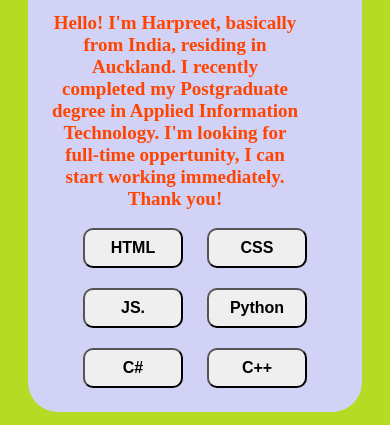
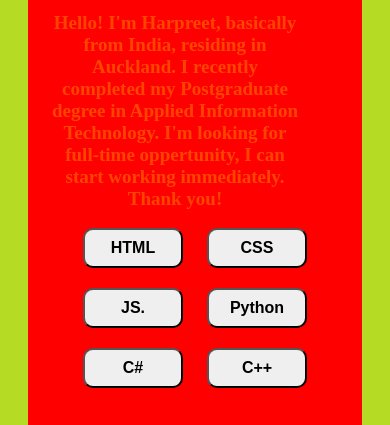
Before and after one commit to ihappybhambra/Portfolio, a plain HTML site: page index.html in a window 390 px wide. Shown: the part 301-726 px from the top of the page. Drawn offline with Linux system fonts and the light colour scheme.

Commit message:
Positioning

```diff
--- a/layout.css
+++ b/layout.css
@@ -80,7 +80,7 @@ cursor: pointer;
 
             @media  (max-width:1000px){
               .middlepart{
-                height: 600px;
+                height: 700px;
                 } }
 
           .myphoto {
@@ -104,8 +104,15 @@ cursor: pointer;
             max-height: 1200px;
             position: relative;
             overflow: hidden;
+            background-color: red;
              }
 
+             @media (max-width: 1200px) {
+              .myinfo {
+                height: 700px;
+              }
+
+             }
           .myinfor {
            margin: 20px;
            position: relative;
```
